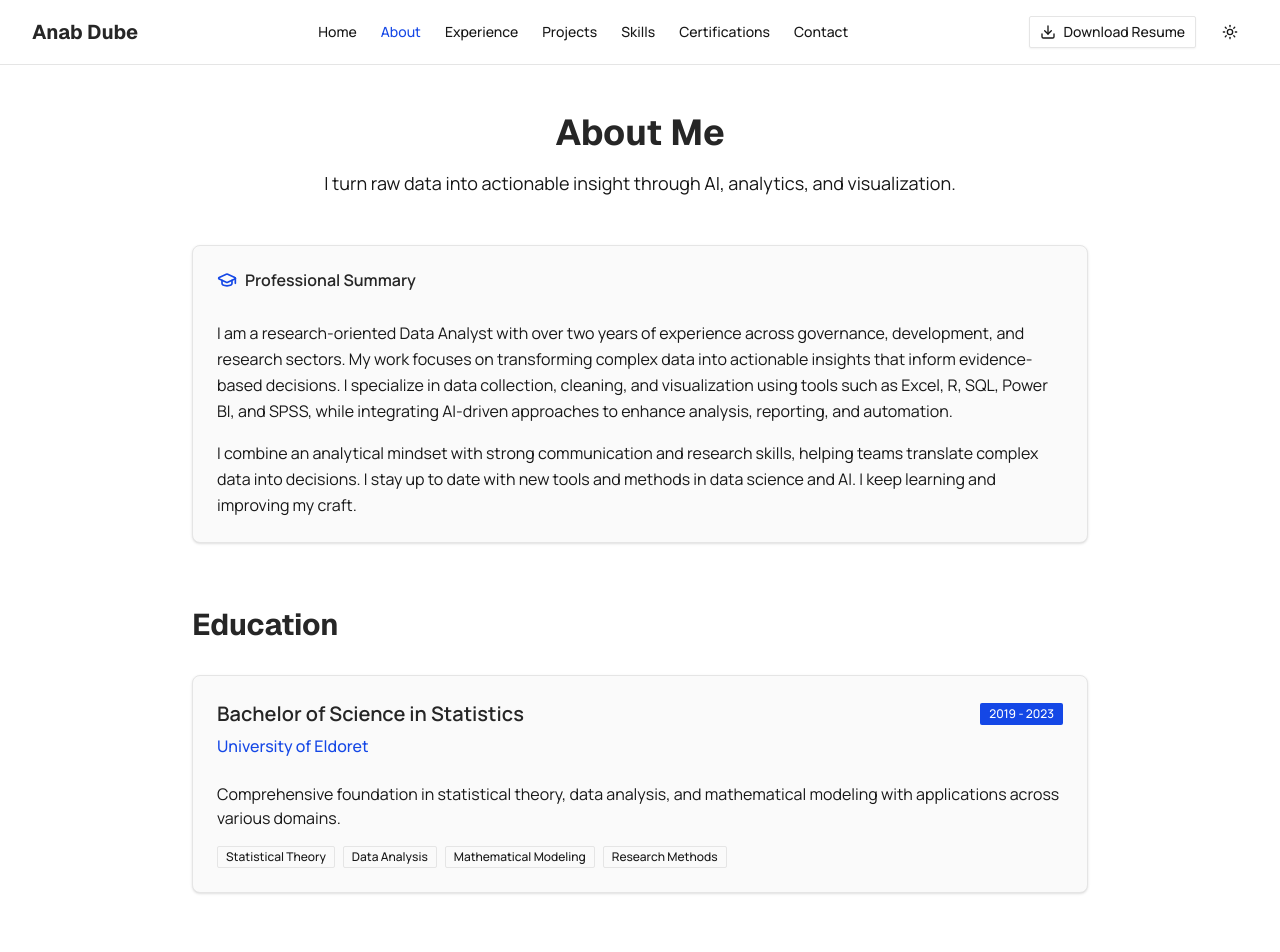
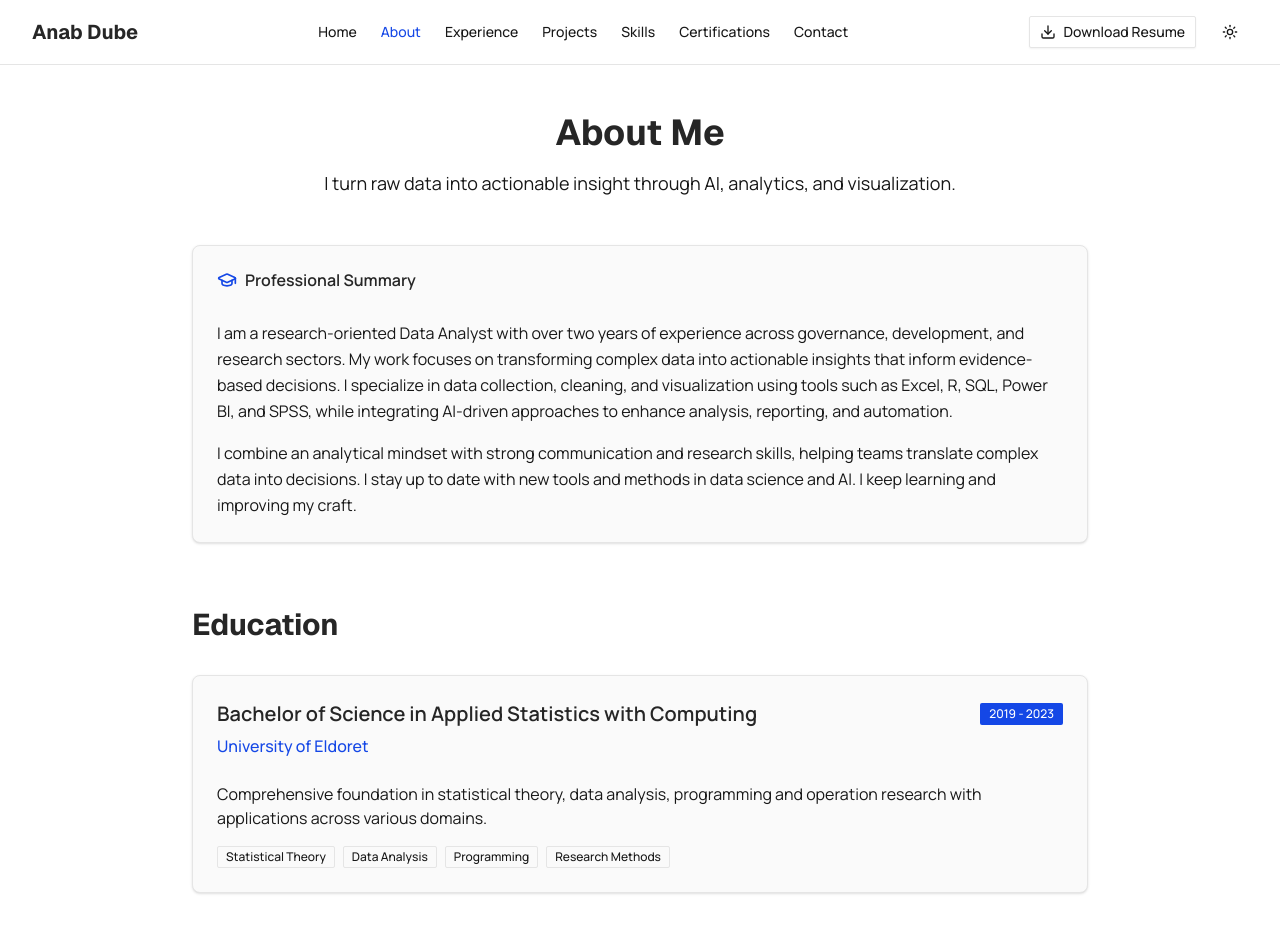
Before and after one commit to AnabDube/my-personal-portfolio, a Next.js app: page /about in a window 1280 px wide. Shown: the top 952 px of the page. Built offline with nearby package versions, Linux system fonts and the light colour scheme.

Commit message:
Update education

```diff
--- a/app/about/page.tsx
+++ b/app/about/page.tsx
@@ -8,12 +8,12 @@ import { personalInfo, skillCategories } from "@/app/data/skills"
 
 const education = [
   {
-    degree: "Bachelor of Science in Statistics",
+    degree: "Bachelor of Science in Applied Statistics with Computing",
     institution: "University of Eldoret",
     period: "2019 - 2023",
     description:
-      "Comprehensive foundation in statistical theory, data analysis, and mathematical modeling with applications across various domains.",
-    highlights: ["Statistical Theory", "Data Analysis", "Mathematical Modeling", "Research Methods"],
+      "Comprehensive foundation in statistical theory, data analysis, programming and operation research with applications across various domains.",
+    highlights: ["Statistical Theory", "Data Analysis", "Programming", "Research Methods"],
   },
 ]
 
```
